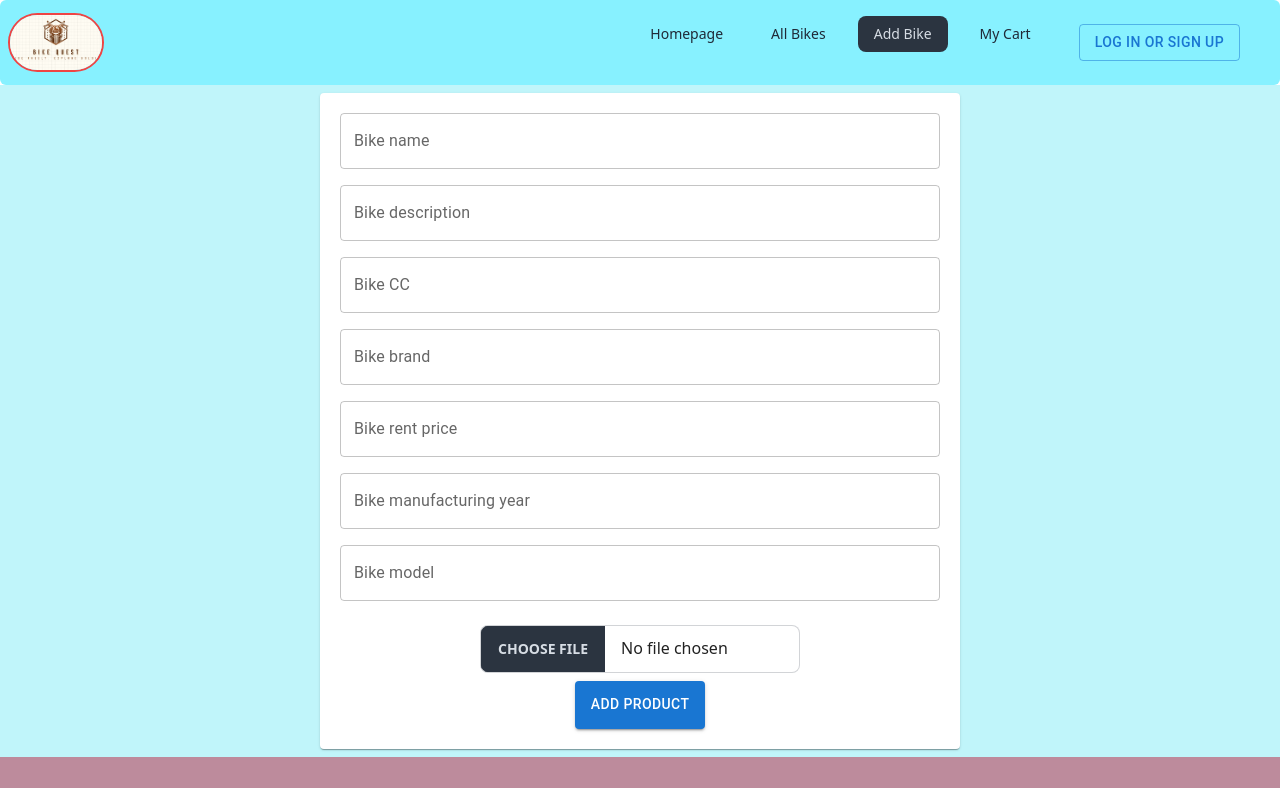
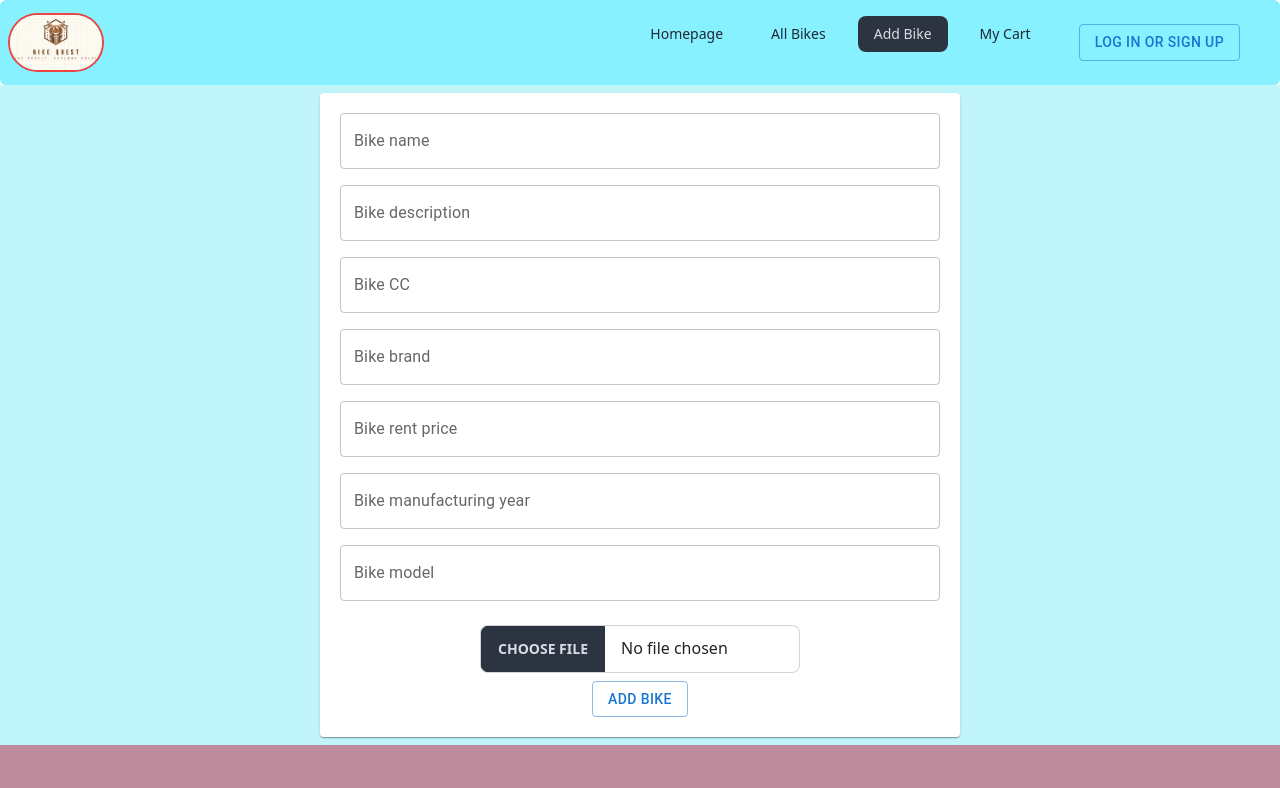
Before and after one commit to asifbuet047/ph-level-2-apollo-batch-3-assignment-5-frontend, a React (Vite) app: page /add in a window 1280 px wide. Shown: the top 788 px of the page. Built offline with nearby package versions, Linux system fonts and the light colour scheme.

Commit message:
Add bike page indicates bike adding progress in real time and after successful adding add button turn into navigate button to all bike page

```diff
--- a/src/components/ProductFilterPanelComponent.tsx
+++ b/src/components/ProductFilterPanelComponent.tsx
@@ -37,7 +37,6 @@ function ProductFilterPanelComponent({
   const activeFilters: TFilterData[] = filters.filter(
     (each) => each.filter_checked
   );
-  console.log(allBikes);
 
   const brandPanelData = allBikes
     .map((bike) => bike.brand)
--- a/src/pages/AddBikePage.tsx
+++ b/src/pages/AddBikePage.tsx
@@ -16,7 +16,7 @@ function AddBikePage() {
     formState: { errors },
   } = useForm();
 
-  const [createBike, { isError, isSuccess, isLoading, error }] =
+  const [createBike, { isError, isSuccess, isLoading }] =
     useCreateBikeMutation();
   const navigate = useNavigate();
   const refForWidth = useRef(null);
@@ -70,6 +70,7 @@ function AddBikePage() {
                 type="text"
                 placeholder="Bike name"
                 sx={{ marginBottom: 2 }}
+                disabled={isSuccess}
                 {...register("name", { required: true, minLength: 3 })}
               />
             )}
@@ -97,6 +98,7 @@ function AddBikePage() {
                 error={errors.description ? true : false}
                 fullWidth
                 sx={{ marginBottom: 2 }}
+                disabled={isSuccess}
                 {...register("description", { required: true })}
               />
             )}
@@ -125,6 +127,7 @@ function AddBikePage() {
                 error={errors.category ? true : false}
                 fullWidth
                 sx={{ marginBottom: 2 }}
+                disabled={isSuccess}
                 {...register("cc", { required: true })}
               />
             )}
@@ -154,6 +157,7 @@ function AddBikePage() {
                 error={errors.brand ? true : false}
                 fullWidth
                 sx={{ marginBottom: 2 }}
+                disabled={isSuccess}
                 {...register("brand", { required: true })}
               />
             )}
@@ -183,6 +187,7 @@ function AddBikePage() {
                 error={errors.quantity ? true : false}
                 fullWidth
                 sx={{ marginBottom: 2 }}
+                disabled={isSuccess}
                 {...register("pricePerHour", { required: true, min: 1 })}
               />
             )}
@@ -212,6 +217,7 @@ function AddBikePage() {
                 error={errors.price ? true : false}
                 fullWidth
                 sx={{ marginBottom: 2 }}
+                disabled={isSuccess}
                 {...register("year", { required: true, min: 1900 })}
               />
             )}
@@ -241,19 +247,32 @@ function AddBikePage() {
                 error={errors.price ? true : false}
                 fullWidth
                 sx={{ marginBottom: 2 }}
+                disabled={isSuccess}
                 {...register("model", { required: true, min: 1900 })}
               />
             )}
 
             {errors.price && <p>Bike model name is required</p>}
 
+            {isLoading ? (
               <input
                 type="file"
+                disabled
                 className="file-input file-input-bordered w-full max-w-xs mt-2 mb-2"
                 {...register("bike_image", {
                   required: true,
                 })}
               />
+            ) : (
+              <input
+                type="file"
+                disabled={isSuccess}
+                className="file-input file-input-bordered w-full max-w-xs mt-2 mb-2"
+                {...register("bike_image", {
+                  required: true,
+                })}
+              />
+            )}
 
             {errors.bike_image && <p>File is required</p>}
 
@@ -263,22 +282,23 @@ function AddBikePage() {
               </p>
             )}
 
-            {!isSuccess ? (
+            {isLoading ? (
               <Button
                 variant="contained"
-                className="btn mt-2 mb-2"
+                className="mt-2 mb-2"
                 type="submit"
-                disabled={isLoading}
+                disabled
               >
-                Add product
+                Adding Bike...
               </Button>
             ) : (
               <Button
                 variant="outlined"
-                className="btn mt-2 mb-2"
-                onClick={() => navigate("/products")}
+                className="mt-2 mb-2"
+                type="submit"
+                onClick={() => isSuccess && navigate("/bikes")}
               >
-                Go to All Bike Page
+                {isSuccess ? "Go to all bike page" : "Add Bike"}
               </Button>
             )}
           </form>
--- a/src/utils/BikeValidationSchema.ts
+++ b/src/utils/BikeValidationSchema.ts
@@ -50,7 +50,7 @@ const bikeCreationValidationSchema = z.object({
     .boolean({
       invalid_type_error: "Availability must be boolean",
     })
-    .default(false),
+    .default(true),
 });
 
 const bikeUpdateValidationSchema = z.object({
```
Lines whose indentation alone changed are shown as unchanged.
